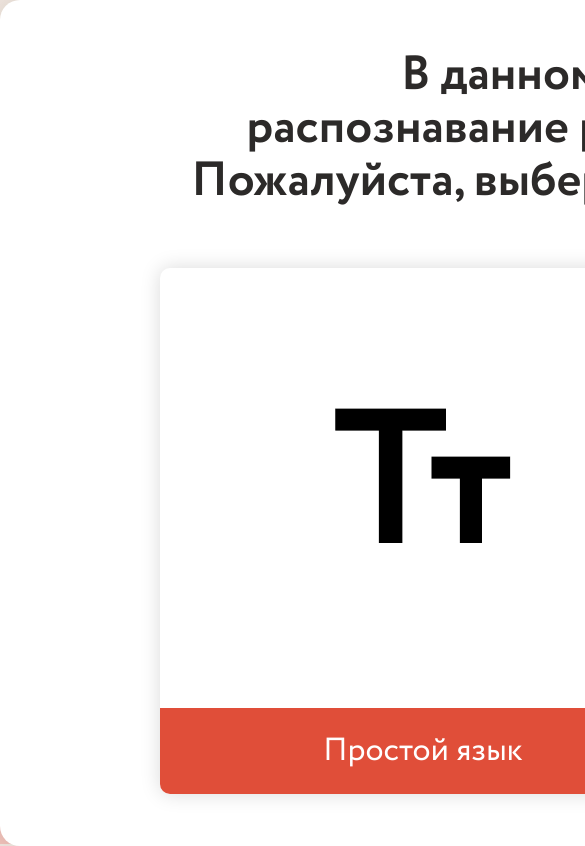
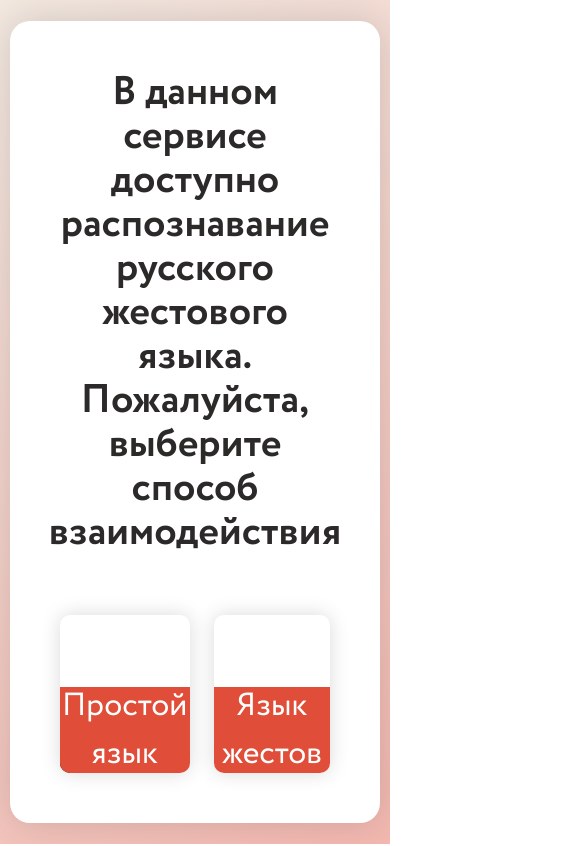
Before and after one commit to kayakto/IVR-Stand-For-Government-Agencies, a React (Vite) app in the folder frontend/: page /choose in a window 390 px wide. Shown: the top 846 px of the page, 585 px wide, since content can reach past the window. Built offline with nearby package versions, Linux system fonts and the light colour scheme.

Commit message:
Доработка адаптивного дизайна

```diff
--- a/frontend/src/App.jsx
+++ b/frontend/src/App.jsx
@@ -1,30 +1,28 @@
-import React from 'react'
-import StartPage from './StartPage'
-import { Route, Routes } from 'react-router-dom'
-import SimpleList from './SimpleList'
-import ChooseLang from './ChooseLang'
-import SimpleOfferPage from './SimpleOfferPage'
-import VideoList from './VideoList'
-import IvrServicePage from './IvrServicePage'
-import ExtraInfo from './ExtraInfo'
-
+import React from 'react';
+import StartPage from './StartPage';
+import { Route, Routes } from 'react-router-dom';
+import SimpleList from './SimpleList';
+import ChooseLang from './ChooseLang';
+import SimpleOfferPage from './SimpleOfferPage';
+import VideoList from './VideoList';
+import IvrServicePage from './IvrServicePage';
+import ExtraInfo from './ExtraInfo';
 
 const App = () => {
   return (
-    <div className='container'>
+    <div className="container flex">
       <Routes>
-        <Route path='/' element={<StartPage />}></Route>
-        <Route path='/choose' element={<ChooseLang />}></Route>
-        <Route path='/standart-list' element={<SimpleList />}></Route>
-        <Route path='/standart-list/:id' element={<SimpleOfferPage />}></Route>
-        <Route path='/standart-list/:id/info' element={<ExtraInfo/>}></Route>
-        <Route path='/ivr-list' element={<VideoList />}></Route>
-        <Route path='/ivr-list/:id' element={<IvrServicePage/>}></Route>
-        <Route path='/ivr-list/:id/info' element={<ExtraInfo/>}></Route>
+        <Route path="/" element={<StartPage />}></Route>
+        <Route path="/choose" element={<ChooseLang />}></Route>
+        <Route path="/standart-list" element={<SimpleList />}></Route>
+        <Route path="/standart-list/:id" element={<SimpleOfferPage />}></Route>
+        <Route path="/standart-list/:id/info" element={<ExtraInfo />}></Route>
+        <Route path="/ivr-list" element={<VideoList />}></Route>
+        <Route path="/ivr-list/:id" element={<IvrServicePage />}></Route>
+        <Route path="/ivr-list/:id/info" element={<ExtraInfo />}></Route>
       </Routes>
     </div>
+  );
+};
 
-  )
-}
-
-export default App
+export default App;
--- a/frontend/src/ChooseLang.jsx
+++ b/frontend/src/ChooseLang.jsx
@@ -1,28 +1,35 @@
-import React from 'react'
-import { Link } from 'react-router-dom'
+import React from 'react';
+import { Link } from 'react-router-dom';
 
 const ChooseLang = () => {
   return (
-        <div className="wrap flex">
-            <h1 className="greeting span-10">
-                В данном сервисе доступно<br />
+    <>
+      <h1 className="greeting">
+        В данном сервисе доступно
+        <br />
         распознавание русского жестового языка. <br />
         Пожалуйста, выберите способ взаимодействия
       </h1>
-            <div className='flex choose_wrap'>
-                <Link to='/standart-list' className='span-5 choose-link-div choose-div-1 flex'>
-                    <button className='btn-reset span-5 btn-red to-bottom'>Простой язык</button>
+      <div className="flex choose_wrap">
+        <Link
+          to="/standart-list"
+          className="choose-link-div choose-div-1 flex"
+        >
+          <button className="btn-reset btn-red">
+            Простой язык
+          </button>
         </Link>
-                <Link to="/ivr-list" className='span-5 choose-link-div choose-div-2 flex'>
-                    <button className='btn-reset span-5 btn-red to-bottom'>Язык жестов</button>
+        <Link
+          to="/ivr-list"
+          className="choose-link-div choose-div-2 flex"
+        >
+          <button className="btn-reset btn-red">
+            Язык жестов
+          </button>
         </Link>
       </div>
+    </>
+  );
+};
 
-
-
-        </div>
-
-    )
-}
-
-export default ChooseLang
+export default ChooseLang;
--- a/frontend/src/SimpleOfferPage.jsx
+++ b/frontend/src/SimpleOfferPage.jsx
@@ -1,46 +1,52 @@
-import React from 'react'
-import { Link, useLocation, useNavigate } from 'react-router-dom'
-import BackArrowList from './components/BackArrowList'
-
+import React from 'react';
+import { Link, useLocation, useNavigate } from 'react-router-dom';
+import BackArrowList from './components/BackArrowList';
 
 const SimpleOfferPage = () => {
-  const navigate = useNavigate()
-  const location = useLocation()
-  const id = location.state ? location.state.id : '0'
+  const navigate = useNavigate();
+  const location = useLocation();
+  const id = location.state ? location.state.id : '0';
   const tempPost = {
     id: '2',
     parrent: '4',
     textSimple: 'Какая-то там услуга',
-    textRussian: "Lorem ipsum dolor, Lorem ipsum dolor, Lorem ipsum dolor, Lorem ipsum dolor, Lorem ipsum dolor, Lorem ipsum dolor, Lorem ipsum dolor, Lorem ipsum dolor, Lorem ipsum dolor, Lorem ipsum dolor, Lorem ipsum dolor, Lorem ipsum dolor, Lorem ipsum dolor, Lorem ipsum dolor, Lorem ipsum dolor, Lorem ipsum dolor, Lorem ipsum dolor, Lorem ipsum dolor, Lorem ipsum dolor, Lorem ipsum dolor, Lorem ipsum dolor, Lorem ipsum dolor, Lorem ipsum dolor, Lorem ipsum dolor, Lorem ipsum dolor, Lorem ipsum dolor, Lorem ipsum dolor, Lorem ipsum dolor, Lorem ipsum dolor, Lorem ipsum dolor, Lorem ipsum dolor, Lorem ipsum dolor, Lorem ipsum dolor, Lorem ipsum dolor, Lorem ipsum dolor, Lorem ipsum dolor, Lorem ipsum dolor, Lorem ipsum dolor, Lorem ipsum dolor, sit amet consectetur adipisicing elit. Facere quidem temporibus voluptatibus explicabo obcaecati corrupti iusto dolorem illo delectus pariatur aperiam eius, omnis vel numquam ab adipisci sequi totam unde!",
+    textRussian:
+      'Lorem ipsum dolor, Lorem ipsum dolor, Lorem ipsum dolor, Lorem ipsum dolor, Lorem ipsum dolor, Lorem ipsum dolor, Lorem ipsum dolor, Lorem ipsum dolor, Lorem ipsum dolor, Lorem ipsum dolor, Lorem ipsum dolor, Lorem ipsum dolor, Lorem ipsum dolor, Lorem ipsum dolor, Lorem ipsum dolor, Lorem ipsum dolor, Lorem ipsum dolor, Lorem ipsum dolor, Lorem ipsum dolor, Lorem ipsum dolor, Lorem ipsum dolor, Lorem ipsum dolor, Lorem ipsum dolor, Lorem ipsum dolor, Lorem ipsum dolor, Lorem ipsum dolor, Lorem ipsum dolor, Lorem ipsum dolor, Lorem ipsum dolor, Lorem ipsum dolor, Lorem ipsum dolor, Lorem ipsum dolor, Lorem ipsum dolor, Lorem ipsum dolor, Lorem ipsum dolor, Lorem ipsum dolor, Lorem ipsum dolor, Lorem ipsum dolor, Lorem ipsum dolor, sit amet consectetur adipisicing elit. Facere quidem temporibus voluptatibus explicabo obcaecati corrupti iusto dolorem illo delectus pariatur aperiam eius, omnis vel numquam ab adipisci sequi totam unde!',
     children: [],
-    videoUrl: 'https://avatars.dzeninfra.ru/get-zen_doc/1718701/pub_5e297d28df944400bd8adbd0_5e297f0143fdc000af4d03ba/orig',
-    infoChild: ['1', '4', '3']
-  }
+    videoUrl:
+      'https://avatars.dzeninfra.ru/get-zen_doc/1718701/pub_5e297d28df944400bd8adbd0_5e297f0143fdc000af4d03ba/orig',
+    infoChild: ['1', '4', '3'],
+  };
 
   return (
     <>
       <div className="top-section flex">
         <div className="top-text flex span-12">
-          <BackArrowList back={() => {
-            navigate(-1)
-          }} />
+          <BackArrowList
+            back={() => {
+              navigate(-1);
+            }}
+          />
           <h2 className="title mr-auto">{tempPost.textSimple}</h2>
         </div>
         <div className="service-wrap flex">
-            {tempPost.infoChild.length && (
-              <Link to={`/standart-list/${id}/info`} state={{id: id, infCh: tempPost.infoChild}}>
-                <button className='btn-reset btn-beige span-3'>Подробнее</button>
-              </Link>
-            )}
-            <button className='btn-reset btn-red span-2'>Помощь</button>
-          </div>
+          {tempPost.infoChild.length && (
+            <Link
+              to={`/standart-list/${id}/info`}
+              state={{ id: id, infCh: tempPost.infoChild }}
+            >
+              <button className="btn-reset btn-beige span-3">Подробнее</button>
+            </Link>
+          )}
+          <button className="btn-reset btn-red span-2">Помощь</button>
+        </div>
       </div>
 
-      <div className='services-info-section flex'>
-            <p className='services-info-descr span-12'>{tempPost.textRussian}</p>
+      <div className="services-info-section flex">
+        <p className="services-info-descr span-12">{tempPost.textRussian}</p>
       </div>
     </>
-  )
-}
+  );
+};
 
-export default SimpleOfferPage
+export default SimpleOfferPage;
--- a/frontend/src/StartPage.jsx
+++ b/frontend/src/StartPage.jsx
@@ -1,21 +1,21 @@
-import React from 'react'
-import { Link } from 'react-router-dom'
+import React from 'react';
+import { Link } from 'react-router-dom';
 
 const StartPage = () => {
   return (
-
-      <div className="wrap flex">
+    <>
       <h1 className="greeting span-8">
         Здравствуйте! <br /> Данный сервис является информационным помощником
       </h1>
       <img className="greeting-video span-8" src="src\img\gif.gif" alt="" />
       <div className="btn-area flex">
-          <Link className="btn-reset span-4 btn-red" to='/choose'>Начать</Link>
+        <Link className="btn-reset span-4 btn-red" to="/choose">
+          Начать
+        </Link>
         <button className="btn-reset span-4 btn-red">Помощь</button>
       </div>
-      </div>
+    </>
+  );
+};
 
-  )
-}
-
-export default StartPage
+export default StartPage;
--- a/frontend/src/css/basic.css
+++ b/frontend/src/css/basic.css
@@ -31,9 +31,13 @@ body {
 }
 
 .container {
-  height: 846px;
-  width: 1396px;
+  flex-direction: column;
+  align-items: center;
+  height: 95vh;
+  max-height: 804px;
   padding: 50px;
+  max-width: 1396px;
+  width: 95vw;
   border-radius: 20px;
   background-color: #fff;
   box-shadow: 0 0 40px 0 rgba(0, 0, 0, 0.15);
@@ -41,7 +45,7 @@ body {
 
 .title {
   font-weight: bold;
-  font-size: 54px;
+  font-size: 48px;
 }
 
 .subtitle {
@@ -49,6 +53,7 @@ body {
 }
 
 .top-section {
+  width: 100%;
   justify-content: space-between;
   gap: var(--col-gap);
   margin-bottom: var(--col-gap);
--- a/frontend/src/css/choose.css
+++ b/frontend/src/css/choose.css
@@ -1,28 +1,28 @@
 .choose_wrap {
     gap: 24px;
+    flex-grow: 1;
+    justify-content: center;
+    width: 100%;
 }
 
 .choose-link-div {
-    position: relative;
-    justify-content: center;
-    padding-top: 110px;
-    height: 526px;
+    flex-grow: 1;
+    max-width: 500px;
     box-shadow: 0 0 20px 0 rgba(0, 0, 0, 0.15);
     border-radius: 10px;
-
     background-repeat: no-repeat;
     background-size: auto;
     background-position: top 110px center;
 
 }
 
+.choose-link-div button {
+    margin-top: auto;
+    flex-grow: 1;
+}
+
 .choose-link-div .btn-red {
     border-radius: 0 0 10px 10px;
-}
-
-.to-bottom {
-    position: absolute;
-    bottom: 0;
 }
 
 .choose-div-1 {
--- a/frontend/src/css/startpage.css
+++ b/frontend/src/css/startpage.css
@@ -1,7 +1,7 @@
 .greeting {
   margin-bottom: 60px;
   font-weight: bold;
-  font-size: 48px;
+  font-size: 40px;
   line-height: 110%;
   text-align: center;
 }
@@ -12,8 +12,3 @@
   max-height: 416px;
   margin-bottom: var(--col-gap);
 }
-
-.wrap {
-  align-items: center;
-  flex-direction: column;
-}
```
Lines whose indentation alone changed are shown as unchanged.
